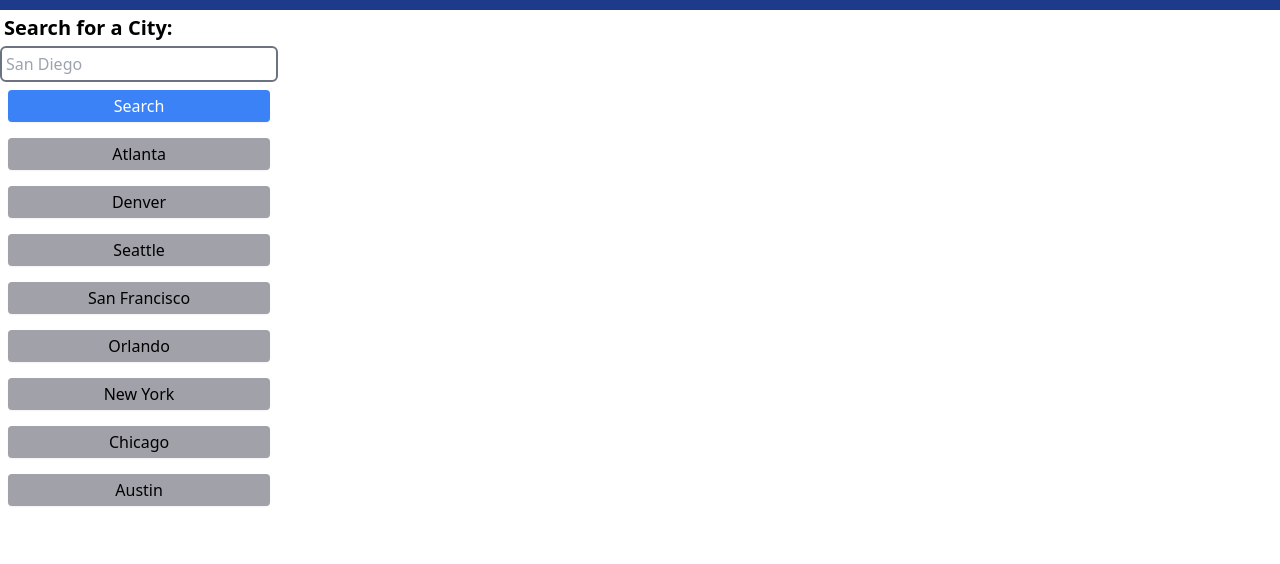
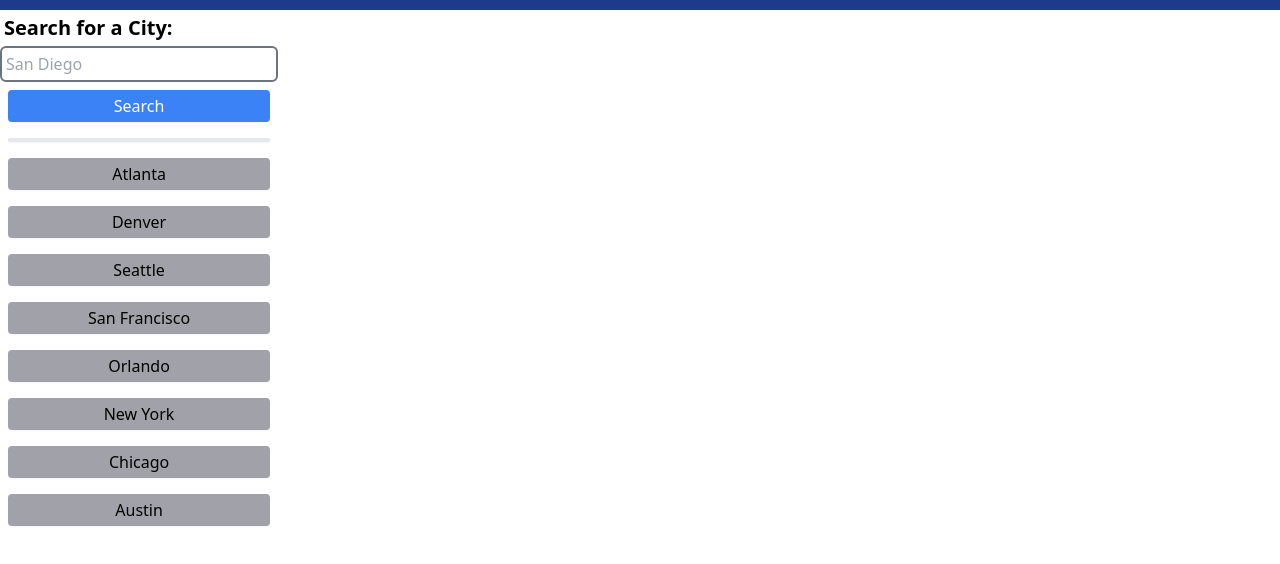
Before and after one commit to bycait27/weather-dashboard, a plain HTML site: page index.html in a window 1280 px wide. Shown: the part 46-610 px from the top of the page. Drawn offline with nearby package versions, Linux system fonts and the light colour scheme.

Commit message:
Added a divider between search bar and list of cities with tailwind

```diff
--- a/index.html
+++ b/index.html
@@ -24,6 +24,7 @@
                 Search
             </button>
             </div>
+            <div class="border-y-2 bg-zinc-400 rounded shadow-sm m-2"></div>
             <div id="city">
                 <ul class="flex flex-col">
                     <li class="px-20 py-1 bg-zinc-400 rounded shadow-sm m-2 text-center">Atlanta</li>
```
